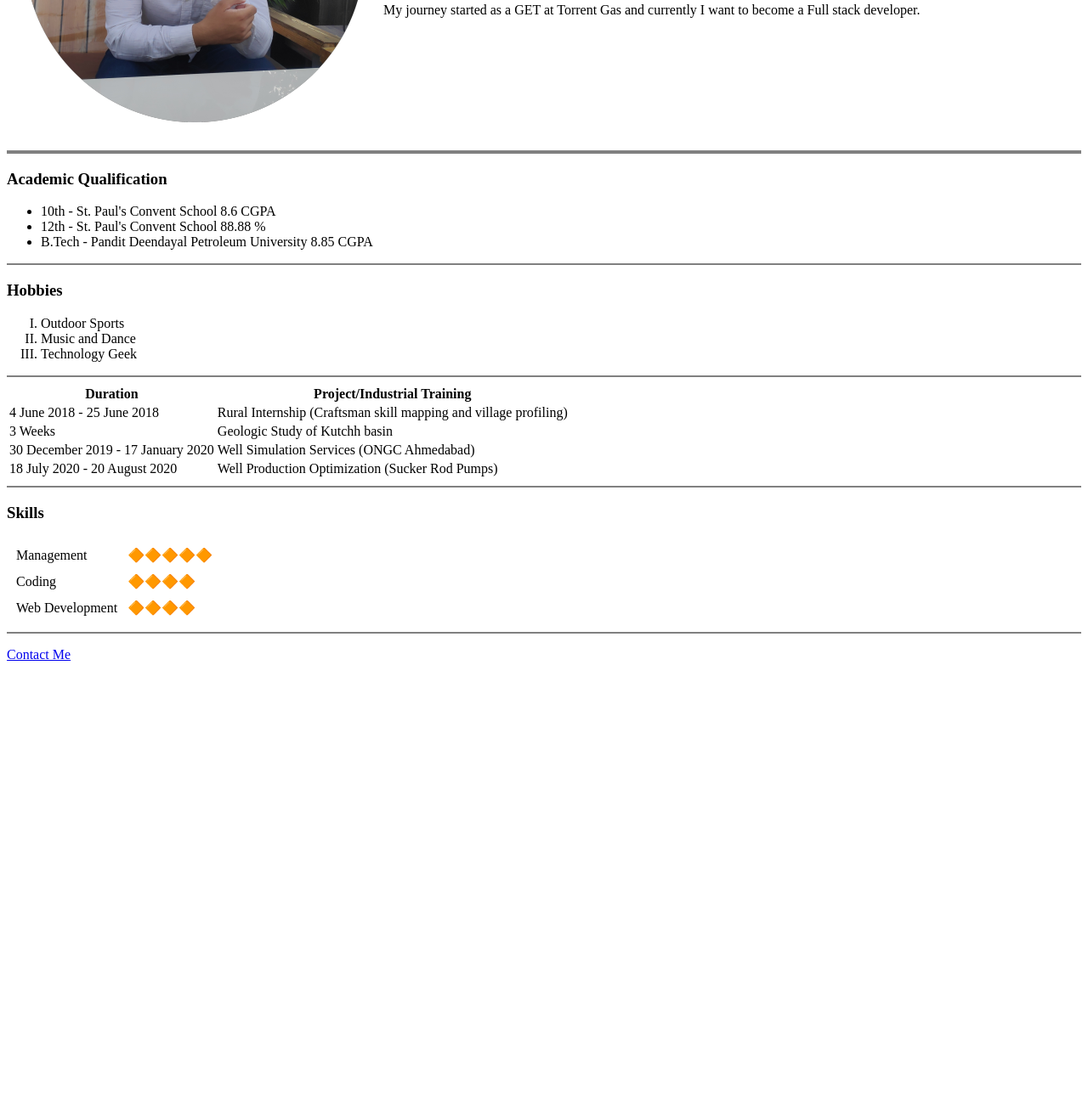
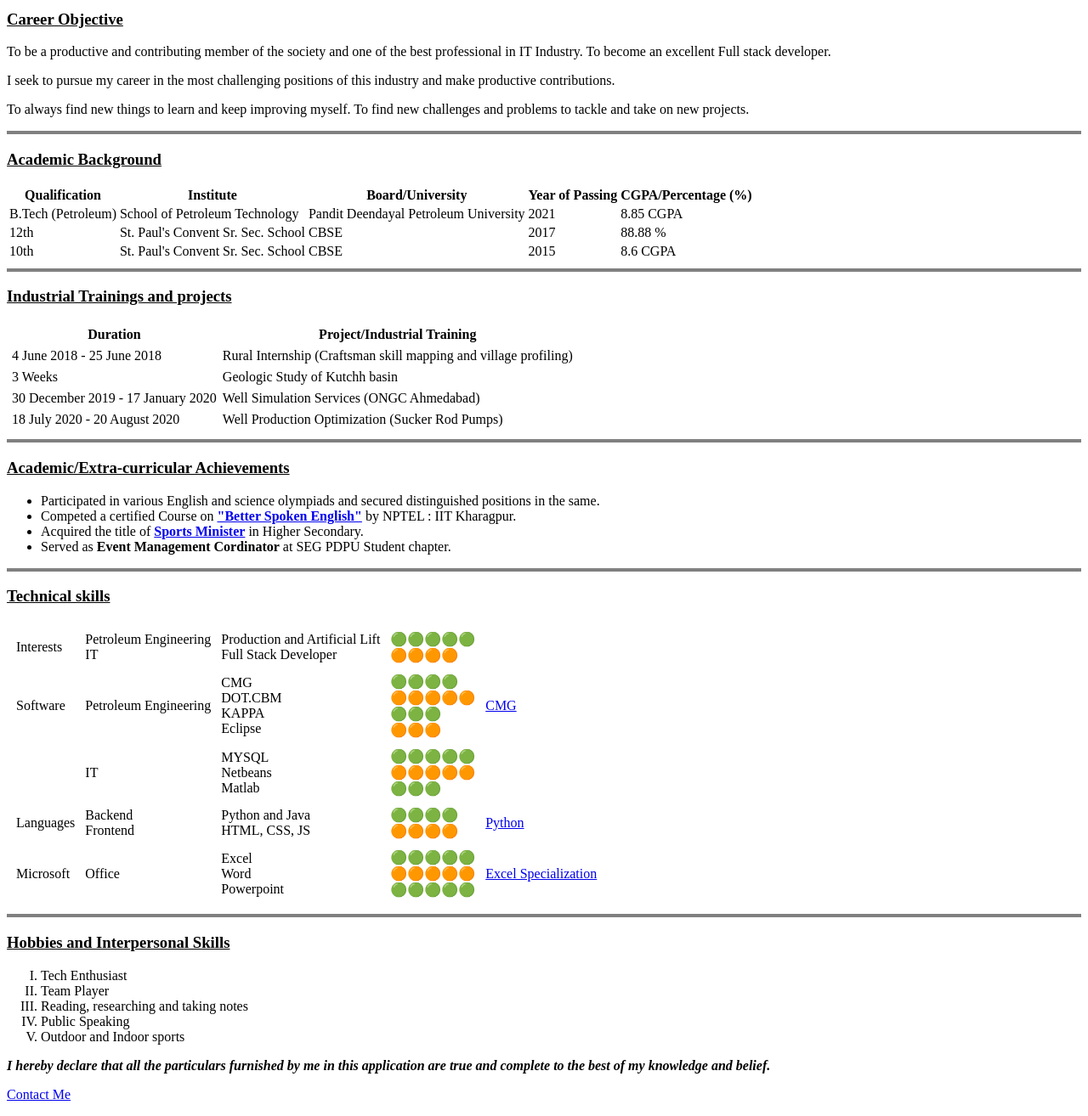
Before and after one commit to AshishGupta221199/CV, a plain HTML site: page index.html in a window 1280 px wide. Shown: the part 285-1599 px from the top of the page at 85% size. Before the commit the page ends 1081 px from the top, so only its background shows below. Drawn offline with Linux system fonts and the light colour scheme.

Commit message:
Update index.html

```diff
--- a/index.html
+++ b/index.html
@@ -3,35 +3,64 @@
 
 <head>
   <meta charset="utf-8">
-  <title>Ashish's Personal Site</title>
+  <title>CV - Ashish Gupta</title>
 </head>
 
 <body>
   <table cellspacing="20">
     <tr>
-      <td><img src="Ashish.png" alt="Ashish's Profile Photo"></td>
-      <td><h1>Ashish Gupta</h1>
-      <p><em>Former GET at </em><strong><a href="https://www.torrentgas.com/frontend/web/index.php/site/index">Torrent Gas</a></strong>.</p>
-      <p><strong>Currently a Full Stack Developer</strong>.</p>
-      <p>My journey started as a GET at Torrent Gas and currently I want to become a Full stack developer.</p></td>
+      <td>
+        <img src="Ashish.jpg" alt="Ashish's Profile Photo">
+      </td>
+      <td>
+        <h1>Ashish Gupta</h1>
+        <p>Former <strong>GET <em>(Graduate Engineer Trainee)</em></strong> at <strong><a href="https://www.torrentgas.com/frontend/web/index.php/site/index">Torrent Gas</a></strong> (8 Months).</p>
+        <p>Currently striving to become a <strong>Full Stack Developer</strong>.</p>
+        <p>Higher Secondary Education - St. Paul's Convent Sr. Sec. School</p>
+        <p>Under Graduate (B.Tech) - Pandit Deendayal Petroleum University</p>
+      </td>
     </tr>
   </table>
   <hr size="4" noshade>
-  <h3>Academic Qualification</h3>
-  <ul>
-    <li>10th   - St. Paul's Convent School                 8.6 CGPA</li>
-    <li>12th   - St. Paul's Convent School                 88.88 %</li>
-    <li>B.Tech - Pandit Deendayal Petroleum University     8.85 CGPA</li>
-  </ul>
-  <hr size="2" noshade>
-  <h3>Hobbies</h3>
-  <ol type="I">
-    <li>Outdoor Sports</li>
-    <li>Music and Dance</li>
-    <li>Technology Geek</li>
-  </ol>
-  <hr size="2" noshade>
+  <h3><u>Career Objective</u></h3>
+  <p>To be a productive and contributing member of the society and one of the best professional in IT Industry. To become an excellent Full stack developer.</p>
+  <p>I seek to pursue my career in the most challenging positions of this industry and make productive contributions.</p>
+  <p>To always find new things to learn and keep improving myself. To find new challenges and problems to tackle and take on new projects.</p>
+  <hr size="4" noshade>
+  <h3><u>Academic Background</u></h3>
   <table>
+    <thead>
+      <th>Qualification</th>
+      <th>Institute</th>
+      <th>Board/University</th>
+      <th>Year of Passing</th>
+      <th>CGPA/Percentage (%)</th>
+    </thead>
+    <tr>
+      <td>B.Tech (Petroleum)</td>
+      <td>School of Petroleum Technology</td>
+      <td>Pandit Deendayal Petroleum University</td>
+      <td>2021</td>
+      <td>8.85 CGPA</td>
+    </tr>
+    <tr>
+      <td>12th</td>
+      <td>St. Paul's Convent Sr. Sec. School</td>
+      <td>CBSE</td>
+      <td>2017</td>
+      <td>88.88 %</td>
+    </tr>
+    <tr>
+      <td>10th</td>
+      <td>St. Paul's Convent Sr. Sec. School</td>
+      <td>CBSE</td>
+      <td>2015</td>
+      <td>8.6 CGPA</td>
+    </tr>
+  </table>
+  <hr size="4" noshade>
+  <h3><u>Industrial Trainings and projects</u></h3>
+  <table cellspacing="5">
     <thead>
       <tr>
         <th>Duration</th>
@@ -57,23 +86,61 @@
       </tr>
     </tbody>
   </table>
-  <hr size="2" noshade>
-  <h3>Skills</h3>
+  <hr size="4" noshade>
+  <h3><u>Academic/Extra-curricular Achievements</u></h3>
+  <ul>
+    <li>Participated in various English and science olympiads and secured distinguished positions in the same.</li>
+    <li>Competed a certified Course on <strong><a href="Nptel certificate.pdf">"Better Spoken English"</a></strong> by NPTEL : IIT Kharagpur.</li>
+    <li>Acquired the title of <strong><a href="Sports minister.pdf">Sports Minister</a></strong> in Higher Secondary.</li>
+    <li>Served as <strong>Event Management Cordinator</strong> at SEG PDPU Student chapter.</li>
+  </ul>
+  <hr size="4" noshade>
+  <h3><u>Technical skills</u></h3>
   <table cellspacing="10">
     <tr>
-      <td>Management</td>
-      <td>🔶🔶🔶🔶🔶</td>
+      <td>Interests</td>
+      <td>Petroleum Engineering <br>IT </td>
+      <td>Production and Artificial Lift <br> Full Stack Developer</td>
+      <td>🟢🟢🟢🟢🟢 <br> 🟠🟠🟠🟠</td>
     </tr>
     <tr>
-      <td>Coding</td>
-      <td>🔶🔶🔶🔶</td>
+      <td>Software</td>
+      <td>Petroleum Engineering</td>
+      <td>CMG <br>DOT.CBM <br>KAPPA <br>Eclipse</td>
+      <td>🟢🟢🟢🟢 <br>🟠🟠🟠🟠🟠 <br>🟢🟢🟢 <br>🟠🟠🟠</td>
+      <td><a href="CMG.pdf">CMG</a></td>
     </tr>
     <tr>
-      <td>Web Development</td>
-      <td>🔶🔶🔶🔶</td>
+      <td> </td>
+      <td>IT</td>
+      <td> MYSQL <br>Netbeans <br>Matlab </td>
+      <td>🟢🟢🟢🟢🟢 <br>🟠🟠🟠🟠🟠 <br>🟢🟢🟢</td>
+    </tr>
+    <tr>
+      <td>Languages</td>
+      <td>Backend <br>Frontend</td>
+      <td>Python and Java <br> HTML, CSS, JS</td>
+      <td>🟢🟢🟢🟢 <br>🟠🟠🟠🟠</td>
+      <td><a href="Python.pdf">Python</a></td>
+    </tr>
+    <tr>
+      <td>Microsoft</td>
+      <td>Office</td>
+      <td>Excel <br>Word <br>Powerpoint</td>
+      <td>🟢🟢🟢🟢🟢 <br>🟠🟠🟠🟠🟠 <br>🟢🟢🟢🟢🟢</td>
+      <td><a href="Excel Specialization.pdf">Excel Specialization</a></td>
     </tr>
   </table>
-  <hr size="2" noshade>
+  <hr size="4" noshade>
+  <h3><u>Hobbies and Interpersonal Skills</u></h3>
+  <ol type="I">
+    <li>Tech Enthusiast</li>
+    <li>Team Player</li>
+    <li>Reading, researching and taking notes</li>
+    <li>Public Speaking</li>
+    <li>Outdoor and Indoor sports</li>
+  </ol>
+  <p><strong><em>I hereby declare that all the particulars furnished by me in this application are true and complete to the best of my knowledge and belief.</em></strong></p>
   <p><a href="Contact-Me.html">Contact Me</a></p>
 </body>
 
```
